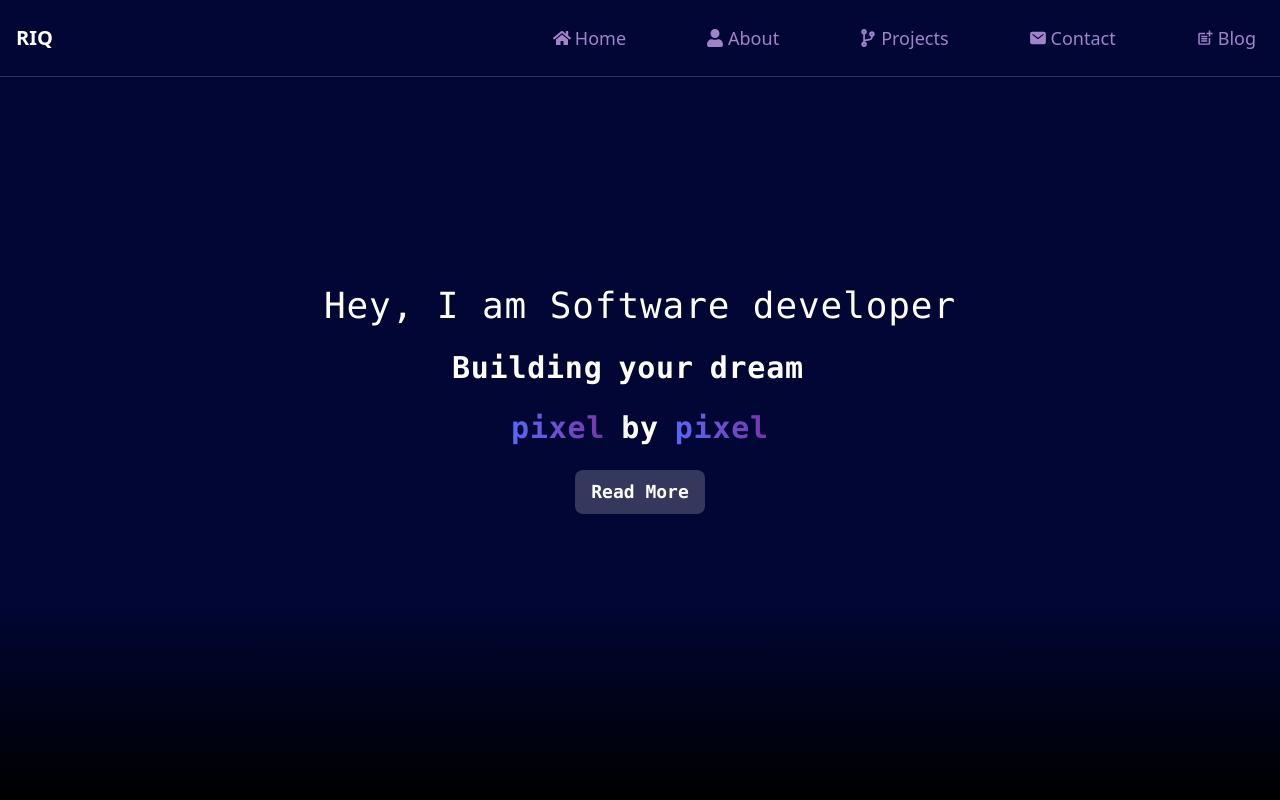
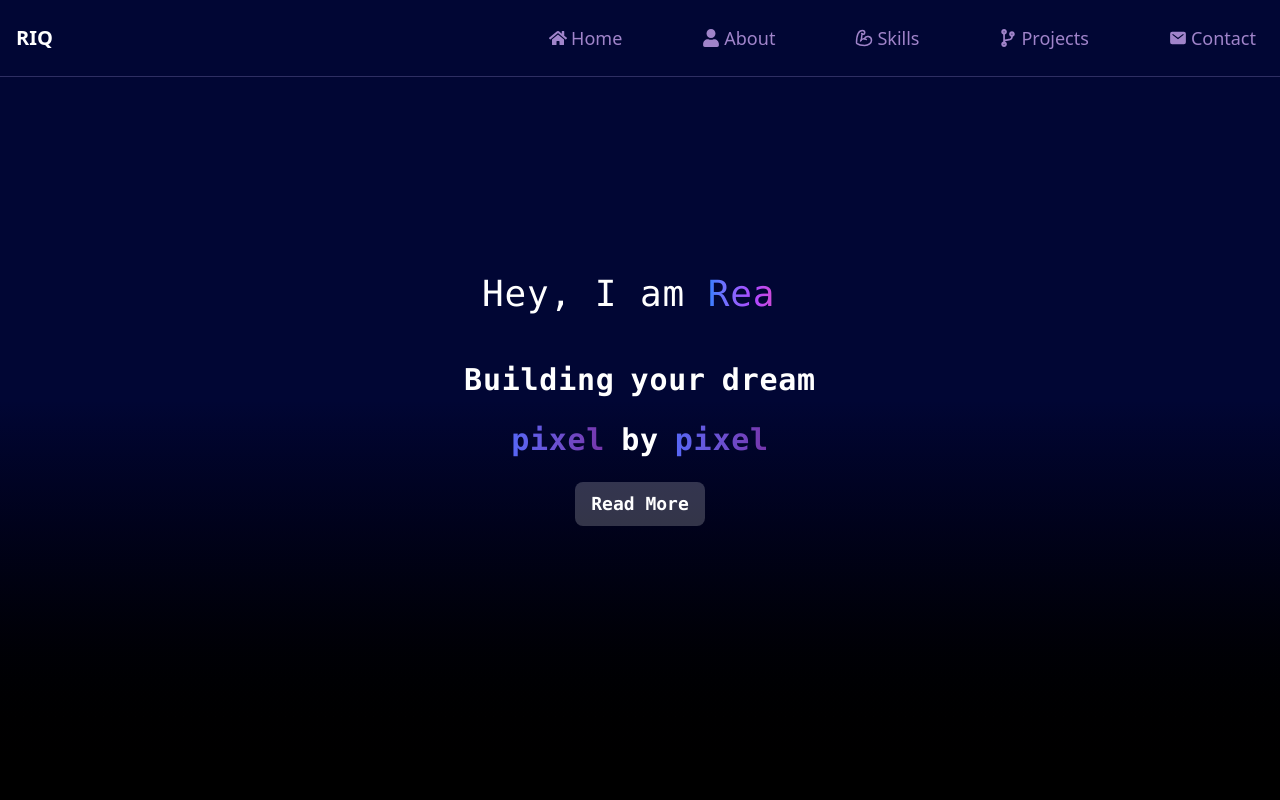
Before and after one commit to TARIQQ-coder/Kojo-Website, a React (Vite) app: page / in a window 1280 px wide. Shown: the top 800 px of the page. Built offline with nearby package versions, Linux system fonts and the light colour scheme.

Commit message:
Update-1

```diff
--- a/package.json
+++ b/package.json
@@ -15,6 +15,7 @@
     "react": "^19.1.0",
     "react-dom": "^19.1.0",
     "react-icons": "^5.5.0",
+    "react-simple-typewriter": "^5.0.1",
     "tailwindcss": "^4.1.11"
   },
   "devDependencies": {
--- a/src/components/MainPage.jsx
+++ b/src/components/MainPage.jsx
@@ -4,9 +4,12 @@ import Image1 from '../assets/ProfileImage.jpeg'
 import Image2 from '../assets/ProfileImage2.jpg'
 import { VscVscode } from "react-icons/vsc";
 import TechTags from './TechTags';
-import { FaEye, FaPlay } from 'react-icons/fa';
+import { FaEye, FaPlay,FaYoutube,FaInstagram,FaGithub,FaLinkedinIn,FaWhatsapp } from 'react-icons/fa';
+import { CiYoutube } from "react-icons/ci";
+import { FaXTwitter } from "react-icons/fa6";
 import ProjectModal from './ProjectModal';
 import projectData from '../data/projectData';
+import { Typewriter } from 'react-simple-typewriter';
 
 function MainPage() {
 
@@ -15,38 +18,60 @@ function MainPage() {
 
 
   return (
-    <div className="min-h-screen text-white font-mono">
+    <div className="min-h-screen text-white font-mono scroll-smooth">
       <div>
         {/* Section1 - Home*/}
 
-        <section className='flex justify-center h-screen items-center  bg-[linear-gradient(to_bottom,_#010634_0%,_#010634_75%,_black_100%)]'>
-          <div className=' text-2xl md:text-4xl'>
+        <section id='home' className="flex justify-center items-center h-screen bg-gradient-to-b from-[#010634] via-[#010634] to-black">
+      <div className="text-2xl md:text-4xl text-center">
+        {/* Stabilized h2 with fixed height container */}
+        <div className="h-16 overflow-hidden mb-6">
+          <h2 className="tracking-wide text-white">
+            Hey, I am{' '}
+            <span className="bg-gradient-to-r from-blue-500 via-purple-500 to-pink-500 bg-clip-text text-transparent inline-block">
+              <Typewriter
+                words={['Web Developer', 'Frontend Engineer', 'React Enthusiast']}
+                loop={true}
+                cursor
+                cursorStyle="|"
+                typeSpeed={100}
+                deleteSpeed={50}
+                delaySpeed={1000}
+              />
+            </span>
+          </h2>
+        </div>
 
-            <h2 className='tracking-wide '>Hey, I am Software developer</h2>
-
-            <h1 className='text-3xl font-bold my-6 tracking-wide flex space-x-4 ml-6 md:ml-32'>
-              <span>Building</span>
-              <span>your</span>
-              <span>dream</span>
+        {/* Stable h1 */}
+        <h1 className="text-3xl font-bold my-6 tracking-wide flex justify-center space-x-4">
+          <span className="text-white">Building</span>
+          <span className="text-white">your</span>
+          <span className="text-white">dream</span>
         </h1>
 
-              <p className='text-3xl font-semibold tracking-wide flex space-x-4 justify-center'>
-                <span className=' bg-gradient-to-r from-[#5667f6] to-[#7634aa] bg-clip-text text-transparent'>pixel</span>
-              <span className='font-bold'>by</span>
-              <span className='bg-gradient-to-r from-[#5667f6] to-[#7634aa] bg-clip-text text-transparent'>pixel</span>
+        {/* Stable p with gradient text */}
+        <p className="text-3xl font-semibold tracking-wide flex justify-center space-x-4">
+          <span className="bg-gradient-to-r from-[#5667f6] to-[#7634aa] bg-clip-text text-transparent">
+            pixel
+          </span>
+          <span className="text-white font-bold">by</span>
+          <span className="bg-gradient-to-r from-[#5667f6] to-[#7634aa] bg-clip-text text-transparent">
+            pixel
+          </span>
         </p>
 
-                <div className='w-fit py-2 px-4 bg-white/20 rounded-lg mx-auto mt-6 text-lg font-semibold hover:bg-white/40
-                transition-all duration-300 transform hover:-translate-y-2'>
-
+        {/* Button with glass effect */}
+        <div className="w-fit py-2 px-4 bg-white/20 rounded-lg mx-auto mt-6 text-lg font-semibold text-white hover:bg-white/40 transition-all duration-300 transform hover:-translate-y-2">
+        <a href="#about">
           <button>Read More</button>
+        </a>
         </div>
       </div>
     </section>
 
         {/* Section 2 - About */}
 
-        <section className=' bg-[linear-gradient(to_bottom,_black_0%,_black_55%,_#060022_100%)]'>
+        <section id='about' className=' bg-[linear-gradient(to_bottom,_black_0%,_black_55%,_#060022_100%)]'>
               <h1 className='text-center text-3xl'>Why hire me for your <span className='bg-gradient-to-r from-violet-900 to-violet-400 bg-clip-text text-transparent font-semibold'>next project?</span></h1>
 
               <div className='md:grid grid-cols-2 py-20'>
@@ -65,10 +90,14 @@ function MainPage() {
                     <p className='text-center text-xl mb-4 font-light'>I am a professional with a degree in computer science, with more than two years of experience, including 1 year of experience working as a software developer and 2 years as a freelancer.</p>
 
                     <div className=' flex justify-center'>
+                      <a href="#projects">
                         <button className='py-2 px-4 bg-white/20 hover:bg-white/40 rounded-lg  mt-6
                         transition-all duration-300 transform hover:-translate-y-2'>Portfolio</button>
+                      </a>
+                      <a href="/Nilla's Playground proposal.pdf" download>
                       <button className='py-2 px-4 bg-white/20 hover:bg-white/40 rounded-lg mt-6
                       transition-all duration-300 transform hover:-translate-y-2 ml-2 '>Download CV</button>
+                      </a>
                     </div>
                   </div>
 
@@ -168,7 +197,7 @@ function MainPage() {
               {/* Section 4 - Tools and skills */}
 
               {/* Tools */}
-        <section className='bg-[linear-gradient(to_bottom,_#04032b_0%,_#04032b_95%,_#04032b_100%)] lg:pb-25'>
+        <section className='bg-[linear-gradient(to_bottom,_#04032b_0%,_#04032b_95%,_#04032b_100%)] '>
 
           <div className='mb-10'>
               <p className='text-3xl font-semibold tracking-wide flex space-x-4 justify-center items-center'>
@@ -178,7 +207,7 @@ function MainPage() {
                 </p>
           </div>
 
-          <div className=' flex flex-wrap gap-y-4 px-20 md:px-35'>
+          <div className=' grid grid-cols-1 sm:grid-cols-2 md:grid-cols-3 lg:grid-cols-4 gap-6 px-18 md:px-26'>
               <div className='bg-[#38334e]/40 w-[250px] h-[140px] rounded-md mx-auto py-6 flex flex-col items-center gap-2'>
                   <div>
                     <VscVscode className='w-16 h-14 text-[#9352ff]'/>
@@ -214,19 +243,12 @@ function MainPage() {
                     <p className='text-[#d2cce9] text-lg'>Visual Studio Code</p>
               </div>
 
-              <div className=' w-[250px] h-[140px]'>
-              </div>
 
-              <div className=' w-[250px] h-[140px]'>
-              </div>
-
-              <div className=' w-[250px] h-[140px]'>
-              </div>
           </div>
         </section>
 
         {/* Skills */}
-              <section className=' bg-[linear-gradient(to_bottom,_#04032b_0%,_#04032b_35%,_black_100%)] pb-30'>
+              <section id='skills' className=' bg-[linear-gradient(to_bottom,_#04032b_0%,_#04032b_35%,_black_100%)] pb-30'>
                 <TechTags/>
               </section>
 
@@ -234,9 +256,9 @@ function MainPage() {
 
 
               {/* Portfolio */}
-              <section className='bg-[linear-gradient(to_bottom,_black_0%,_black_90%,_#04032b_100%)] pb-20'>
+              <section id='projects' className='bg-[linear-gradient(to_bottom,_black_0%,_black_90%,_#04032b_100%)] pb-20'>
 
-                        <h1 className='bg-gradient-to-r from-[#5667f6] to-[#c952ff] bg-clip-text text-transparent font-semibold text-4xl text-center mb-10'>
+                        <h1 className='bg-gradient-to-r from-[#5667f6] to-[#c952ff] bg-clip-text text-transparent font-semibold text-4xl text-center mb-8 pt-20'>
                           My Portfolio
                           </h1>
 
@@ -345,38 +367,43 @@ function MainPage() {
 
               {/* Future Projects */}
               <section className='bg-[linear-gradient(to_bottom,_#04032b_0%,_black_75%,_black_100%)] pb-20'>
+
+                      <h1 className='bg-gradient-to-r from-[#5667f6] to-[#c952ff] bg-clip-text text-transparent font-semibold text-4xl text-center mb-8 pt-20'>
+                        Future Projects
+                        </h1>
+
                 <div className='px-8 grid grid-cols-1 gap-y-10'>
                         <div className=' bg-white/10 backdrop-blur-md border border-white/20 rounded-lg p-6 shadow-lg hover:bg-white/20 transition-transform duration-300 transform hover:scale-105 border-none'>
                           <p className='text-2xl bg-gradient-to-r from-[#5667f6] to-[#a647ee] bg-clip-text text-transparent font-semibold mb-4'>Did you know that a website's performance can be the difference between gaining or losing a client?</p>
 
-                          <span className='text-lg'>Behind every fast load time and smooth experience, there is a strategic optimization effort. In my new article, 'Behind the Code: How to Optimize Website and Application Performance,' I reveal the best practices for creating agile and efficient platforms.</span>
+                          <span className='text-lg'>In today's digital-first world, your website is often the first (and sometimes only) impression you get to make. Whether you're a developer, designer, business owner, or marketer, website performance is not just a technical detail—it's a strategic asset that can directly influence whether you win or lose a potential client.</span>
 
                           <div className='w-fit bg-gradient-to-r from-[#5667f6] to-[#7634aa] text-white border border-white py-2 px-4 rounded-lg  border-none cursor-pointer tracking-wide mt-4'>
-                          <button className='cursor-pointer'>
+                          <button onClick={() => window.open("https://www.linkedin.com/pulse/website-performance-difference-between-gaining-losing-kojo-amfo-baah-necye/", "_blank")} className='cursor-pointer'>
                             Learn More
                           </button>
                         </div>
                     </div>
 
                     <div className=' bg-white/10 backdrop-blur-md border border-white/20 rounded-lg p-6 shadow-lg hover:bg-white/20 transition-transform duration-300 transform hover:scale-105 border-none'>
-                          <p className='text-2xl bg-gradient-to-r from-[#5667f6] to-[#a647ee] bg-clip-text text-transparent font-semibold mb-4'>Did you know that a website's performance can be the difference between gaining or losing a client?</p>
+                          <p className='text-2xl bg-gradient-to-r from-[#5667f6] to-[#a647ee] bg-clip-text text-transparent font-semibold mb-4'>The Importance of Versioning Your Code: A Practical Guide to Git and GitHub</p>
 
-                          <span className='text-lg'>Behind every fast load time and smooth experience, there is a strategic optimization effort. In my new article, 'Behind the Code: How to Optimize Website and Application Performance,' I reveal the best practices for creating agile and efficient platforms.</span>
+                          <span className='text-lg'>In the fast-evolving world of software development, writing good code is only part of the equation. Equally important is how you manage and track that code over time. Whether you're working solo or in a team, version control is the safety net that protects your project's integrity and your sanity.</span>
 
                           <div className='w-fit bg-gradient-to-r from-[#5667f6] to-[#7634aa] text-white border border-white py-2 px-4 rounded-lg  border-none cursor-pointer tracking-wide mt-4'>
-                          <button className='cursor-pointer'>
+                          <button onClick={() => window.open("https://www.linkedin.com/pulse/importance-versioning-your-code-practical-guide-git-github-amfo-baah-ptjoe/", "_blank")} className='cursor-pointer'>
                             Learn More
                           </button>
                         </div>
                     </div>
 
                     <div className=' bg-white/10 backdrop-blur-md border border-white/20 rounded-lg p-6 shadow-lg hover:bg-white/20 transition-transform duration-300 transform hover:scale-105 border-none'>
-                          <p className='text-2xl bg-gradient-to-r from-[#5667f6] to-[#a647ee] bg-clip-text text-transparent font-semibold mb-4'>Did you know that a website's performance can be the difference between gaining or losing a client?</p>
+                          <p className='text-2xl bg-gradient-to-r from-[#5667f6] to-[#a647ee] bg-clip-text text-transparent font-semibold mb-4'>The Benefits of AI for Developers — And Why You Shouldn't Rely on It Entirely</p>
 
-                          <span className='text-lg'>Behind every fast load time and smooth experience, there is a strategic optimization effort. In my new article, 'Behind the Code: How to Optimize Website and Application Performance,' I reveal the best practices for creating agile and efficient platforms.</span>
+                          <span className='text-lg'>Artificial Intelligence has rapidly become a vital tool in the software development process. From autocomplete suggestions to full-blown code generation, AI is helping developers write better code, faster. It's transforming the way we build, debug, and deploy software — and it's not slowing down anytime soon.</span>
 
                           <div className='w-fit bg-gradient-to-r from-[#5667f6] to-[#7634aa] text-white border border-white py-2 px-4 rounded-lg  border-none cursor-pointer tracking-wide mt-4'>
-                          <button className='cursor-pointer'>
+                          <button onClick={() => window.open("https://www.linkedin.com/pulse/benefits-ai-developers-why-you-shouldnt-rely-entirely-kojo-amfo-baah-wb2xe/", "_blank")} className='cursor-pointer'>
                             Learn More
                           </button>
                         </div>
@@ -384,7 +411,118 @@ function MainPage() {
                 </div>
               </section>
 
+              {/* Contact */}
+
+              <section className="bg-[linear-gradient(to_bottom,_black_0%,_black_75%,_black_100%)]" id="contact">
+      <div className="max-w-5xl mx-auto text-center px-8">
+        <h2 className='bg-gradient-to-r from-[#5667f6] to-[#c952ff] bg-clip-text text-transparent font-semibold text-4xl text-center mb-8 pt-20'>
+          Contact Me
+        </h2>
+        <p className="mb-12 text-sm md:text-base text-gray-300 max-w-xl mx-auto">
+          'The best way to predict the future is to invent it' - Alan Kay
+        </p>
+
+        <form className="space-y-6">
+          <input
+            type="text"
+            placeholder="Name"
+            className="w-full bg-transparent border border-[#5667f6] px-4 py-3 r focus:outline-none placeholder-[#7634aa]"
+          />
+
+          <div className="flex flex-col md:flex-row gap-4">
+            <input
+              type="email"
+              placeholder="Email"
+              className="flex-1 bg-transparent border border-[#5667f6] px-4 py-3  focus:outline-none focus:ring- placeholder-[#7634aa]"
+            />
+            <input
+              type="text"
+              placeholder="Subject"
+              className="flex-1 bg-transparent border border-[#5667f6] px-4 py-3  focus:outline-none placeholder-[#7634aa]"
+            />
+          </div>
+
+          <textarea
+            rows="6"
+            placeholder="Your Message"
+            className="w-full bg-transparent border border-[#5667f6] px-4 py-3 focus:outline-none placeholder-[#7634aa]"
+          ></textarea>
+
+          <button
+            type="submit"
+            className='w-fit mx-auto my-10 bg-gradient-to-r from-[#5667f6] to-[#7634aa] text-white border border-white py-2 px-4 rounded-lg text-lg transition-transform duration-300 transform hover:scale-110 border-none cursor-pointer'
+          >
+            Send Message
+          </button>
+        </form>
+      </div>
+    </section>
+
               {/* socials */}
+
+              <section className='bg-[linear-gradient(to_bottom,_black_0%,_black_75%,_black_100%)]'>
+                <div className='flex justify-center gap-8 '>
+                    <div className='cursor-pointer'>
+                      <a href="https://x.com/Tariqq_gunner"
+                      target="_blank"
+                      rel="noopener noreferrer">
+
+                        <FaXTwitter className='w-6 h-6' />
+                      </a>
+                    </div>
+
+                    <div className='cursor-pointer'>
+                      <a href="https://www.instagram.com/riqque_1/"
+                      target="_blank"
+                      rel="noopener noreferrer">
+
+                        <FaInstagram className='w-6 h-6' />
+                      </a>
+                    </div>
+
+                    <div className='cursor-pointer'>
+                        <a href="https://x.com/Tariqq_gunner"
+                      target="_blank"
+                      rel="noopener noreferrer">
+
+                        <FaGithub className='w-6 h-6' />
+                      </a>
+                    </div>
+
+                    <div className='cursor-pointer'>
+                        <a href="https://www.linkedin.com/in/kojo-amfo-baah-206191228/"
+                      target="_blank"
+                      rel="noopener noreferrer">
+
+                        <FaLinkedinIn className='w-6 h-6' />
+                      </a>
+                    </div>
+
+                    <div className='cursor-pointer'>
+                        <a href="https://www.youtube.com/@pidginplaybook"
+                      target="_blank"
+                      rel="noopener noreferrer">
+
+                        <FaYoutube className='w-6 h-6' />
+                      </a>
+                    </div>
+
+                    <div className='cursor-pointer'>
+                        <a href="https://wa.me/233504614340"
+                      target="_blank"
+                      rel="noopener noreferrer">
+
+                        <FaWhatsapp className='w-6 h-6' />
+                      </a>
+                    </div>
+                </div>
+
+                <div className='flex justify-center py-4'>
+                  <p>
+                        &copy; {new Date().getFullYear()} Kojo Amfo-Baah. All rights reserved.
+                      </p>
+                </div>
+              </section>
 
       </div>
     </div>
--- a/src/components/Navbar.jsx
+++ b/src/components/Navbar.jsx
@@ -3,6 +3,7 @@ import { Home, User, Package, Mail, Globe, Menu, X } from 'lucide-react';
 import { FaCodeBranch,FaHome,FaUser } from "react-icons/fa";
 import { IoMail } from "react-icons/io5";
 import { MdOutlinePostAdd } from "react-icons/md";
+import { LuBicepsFlexed } from "react-icons/lu";
 
 
 const Navbar = () => {
@@ -21,18 +22,15 @@ const Navbar = () => {
           <a href="#about" className="text-[#A084CA]  flex items-center hover:bg-[#535379] hover:text-white p-2 rounded ">
             <FaUser className="mr-1" /> About
           </a>
+            <a href="#skills" className="text-[#A084CA] hover:bg-[#535379] hover:text-white p-2 rounded  flex items-center">
+              <LuBicepsFlexed className="mr-1" /> Skills
+            </a>
           <a href="#projects" className="text-[#A084CA] hover:bg-[#535379] hover:text-white p-2 rounded  flex items-center">
             <FaCodeBranch className="mr-1" /> Projects
           </a>
           <a href="#contact" className="text-[#A084CA] hover:bg-[#535379] hover:text-white p-2 rounded  flex items-center">
             <IoMail className="mr-1" /> Contact
           </a>
-          <div className="relative group">
-            <a href="#language" className="text-[#A084CA] hover:bg-[#535379] hover:text-white p-2 rounded  flex items-center">
-              <MdOutlinePostAdd className="mr-1" /> Blog
-            </a>
-            {/* Placeholder for dropdown */}
-          </div>
         </div>
         <button
           className="md:hidden text-white"
@@ -49,14 +47,14 @@ const Navbar = () => {
           <a href="#about" className="text-[#A084CA] hover:bg-[#535379] hover:text-white p-2 rounded w-fit flex items-center">
             <FaUser className="mr-1" /> About
           </a>
+          <a href="#skills" className="text-[#A084CA] hover:bg-[#535379] hover:text-white p-2 rounded w-fit flex items-center">
+            <LuBicepsFlexed className="mr-1" /> Skills
+          </a>
           <a href="#projects" className="text-[#A084CA] hover:bg-[#535379] hover:text-white p-2 rounded w-fit flex items-center">
             <FaCodeBranch className="mr-1" /> Projects
           </a>
           <a href="#contact" className="text-[#A084CA] hover:bg-[#535379] hover:text-white p-2 rounded w-fit flex items-center">
             <IoMail className="mr-1" /> Contact
-          </a>
-          <a href="#language" className="text-[#A084CA] hover:bg-[#535379] hover:text-white p-2 rounded w-fit flex items-center">
-            <MdOutlinePostAdd className="mr-1" /> Blog
           </a>
         </div>
       )}
--- a/src/components/TechTags.jsx
+++ b/src/components/TechTags.jsx
@@ -54,7 +54,7 @@ const TechTags = () => {
   };
 
   return (
-    <div className="max-w-6xl mx-auto p-6">
+    <div className="max-w-6xl mx-auto p-6 pt-20">
       <h1 className="font-bold text-center mb-6 bg-gradient-to-r from-[#5667f6] to-[#7634aa] bg-clip-text text-transparent text-3xl">
         Skills
       </h1>
--- a/src/index.css
+++ b/src/index.css
@@ -1 +1,5 @@
 @import "tailwindcss";
+
+html{
+  scroll-behavior: smooth;
+}
```
Also changed, not shown: 2 other files (tests, documents, lock files or other folders). Lines whose indentation alone changed are shown as unchanged.
